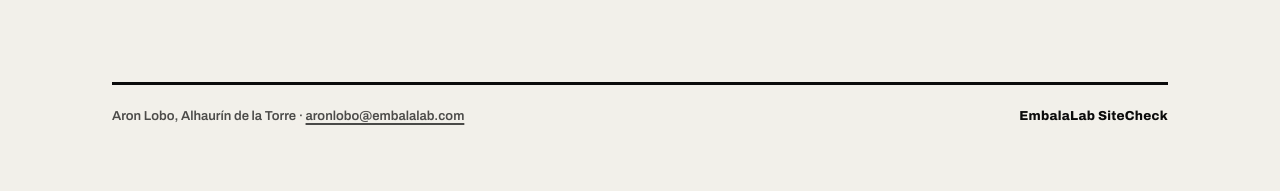
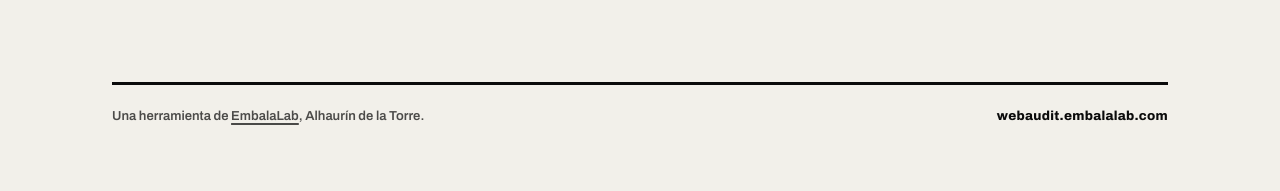
Before and after one commit to EmbalaLab/sitecheck, a FastAPI app: page / in a window 1280 px wide. Shown: the part 1272-1463 px from the top of the page. Run offline with FastAPI, Linux system fonts and the light colour scheme; some libraries are stand-ins or nearby versions.

Commit message:
EmbalaLab tool block, webaudit.embalalab.com, legacy host redirect
Co-Authored-By: Claude Fable 5.1 <noreply@anthropic.com>

```diff
--- a/app.py
+++ b/app.py
@@ -20,7 +20,7 @@ import secrets
 import time
 
 from fastapi import FastAPI, HTTPException, Request
-from fastapi.responses import FileResponse, HTMLResponse, JSONResponse
+from fastapi.responses import FileResponse, HTMLResponse, JSONResponse, RedirectResponse
 from starlette.exceptions import HTTPException as StarletteHTTPException
 from jinja2 import Environment, FileSystemLoader, select_autoescape
 
@@ -70,6 +70,18 @@ async def _worker(job_id: str):
             job.update(status="done", step="done", finished=time.time())
         except Exception as e:  # noqa: BLE001
             job.update(status="error", step="error", error=f"{type(e).__name__}: {str(e)[:200]}", finished=time.time())
+
+
+CANONICAL_HOST = os.environ.get("CANONICAL_HOST", "")  # e.g. webaudit.embalalab.com; other public hostnames redirect there
+LEGACY_HOSTS = {h.strip() for h in os.environ.get("LEGACY_HOSTS", "").split(",") if h.strip()}
+
+
+@app.middleware("http")
+async def _canonical_host(request: Request, call_next):
+    host = (request.headers.get("host") or "").split(":")[0].lower()
+    if CANONICAL_HOST and host in LEGACY_HOSTS:
+        return RedirectResponse(f"https://{CANONICAL_HOST}{request.url.path}" + (f"?{request.url.query}" if request.url.query else ""), status_code=301)
+    return await call_next(request)
 
 
 @app.exception_handler(StarletteHTTPException)
--- a/audit/engine.py
+++ b/audit/engine.py
@@ -24,7 +24,7 @@ import httpx
 from bs4 import BeautifulSoup
 
 UA = "Mozilla/5.0 (Linux; Android 14; Pixel 7) AppleWebKit/537.36 (KHTML, like Gecko) Chrome/124.0.0.0 Mobile Safari/537.36"
-HEADERS = {"User-Agent": UA, "Accept": "text/html,application/xhtml+xml,application/xml;q=0.9,*/*;q=0.8", "Accept-Language": "es-ES,es;q=0.9,en;q=0.7", "X-SiteCheck": "EmbalaLab SiteCheck, https://audit.embalalab.com"}
+HEADERS = {"User-Agent": UA, "Accept": "text/html,application/xhtml+xml,application/xml;q=0.9,*/*;q=0.8", "Accept-Language": "es-ES,es;q=0.9,en;q=0.7", "X-SiteCheck": "EmbalaLab SiteCheck, https://webaudit.embalalab.com"}
 AI_BOTS = ["GPTBot", "OAI-SearchBot", "ChatGPT-User", "ClaudeBot", "Claude-SearchBot", "PerplexityBot", "Google-Extended", "Applebot-Extended", "Meta-ExternalAgent", "Amazonbot", "Bytespider", "CCBot", "Bingbot", "Googlebot"]
 TIMEOUT = httpx.Timeout(15.0, connect=10.0)
 PHONE_RE = re.compile(r"(?<!\d)(?:\+34[\s.-]?)?(?:[6789]\d{2})[\s.-]?\d{2}[\s.-]?\d{2}[\s.-]?\d{2}(?!\d)")
--- a/docker-compose.kali.yml
+++ b/docker-compose.kali.yml
@@ -1,4 +1,4 @@
-# Kali deployment. Public hostname audit.embalalab.com via the homelab Cloudflare tunnel
+# Kali deployment. Public hostname webaudit.embalalab.com (audit.embalalab.com redirects) via the homelab Cloudflare tunnel
 # (ingress -> http://sitecheck:3000). Host port 3124 (registered in shared/port-registry.md).
 services:
   sitecheck:
@@ -13,6 +13,8 @@ services:
       DATA_DIR: /data
       CACHE_SECONDS: "21600"
       PER_IP_PER_HOUR: "5"
+      CANONICAL_HOST: "webaudit.embalalab.com"
+      LEGACY_HOSTS: "audit.embalalab.com"
       # Real runs shown as example cards on the home page (ids under /srv/data/sitecheck). A missing run is simply not shown.
       EXAMPLE_IDS: "smlmkeq-OLA,fnlqk9gEh0g,3z884Yxx6ws,bXFXWZWLaGo"
     shm_size: "1g"
--- a/templates/home.html
+++ b/templates/home.html
@@ -67,7 +67,7 @@
 </section>
 {% endif %}
 
-<footer class="foot"><span><span class="es">Aron Lobo, Alhaurín de la Torre · <a href="mailto:aronlobo@embalalab.com">aronlobo@embalalab.com</a></span><span class="en">Aron Lobo, Alhaurín de la Torre · <a href="mailto:aronlobo@embalalab.com">aronlobo@embalalab.com</a></span></span><span class="rf">EmbalaLab SiteCheck</span></footer>
+<footer class="foot"><span><span class="es">Una herramienta de <a href="https://embalalab.com/">EmbalaLab</a>, Alhaurín de la Torre.</span><span class="en">A tool by <a href="https://embalalab.com/">EmbalaLab</a>, Alhaurín de la Torre.</span></span><span class="rf">webaudit.embalalab.com</span></footer>
 </div>
 {% include "_foot.html" %}
 <script>
--- a/templates/result.html
+++ b/templates/result.html
@@ -178,9 +178,9 @@
 </section>
 
 <section class="sign">
-  <p><span class="es">Hecho por <strong>Aron Lobo</strong>, desarrollador en Alhaurín de la Torre. Si quiere que arregle algo de esta lista, escríbame con el nombre del hallazgo y le digo hoy mismo cuánto tiempo lleva.</span><span class="en">Made by <strong>Aron Lobo</strong>, developer in Alhaurín de la Torre. If you want something on this list fixed, write to me with the name of the finding and I will tell you today how long it takes.</span></p>
-  <p class="who">Aron Lobo</p>
-  <p class="contact"><a href="mailto:aronlobo@embalalab.com">aronlobo@embalalab.com</a> <a href="https://wa.me/34682453682">WhatsApp</a> <a href="https://www.linkedin.com/in/aron-lobo">LinkedIn</a></p>
+  <p><span class="es">SiteCheck es una herramienta de <strong>EmbalaLab</strong>, estudio de desarrollo en Alhaurín de la Torre. Es gratis, no pide registro y está disponible para cualquier web en webaudit.embalalab.com.</span><span class="en">SiteCheck is a tool by <strong>EmbalaLab</strong>, a development studio in Alhaurín de la Torre. It is free, asks for no sign-up and is available for any website at webaudit.embalalab.com.</span></p>
+  <p class="who">EmbalaLab</p>
+  <p class="contact"><a href="https://webaudit.embalalab.com/">webaudit.embalalab.com</a> <a href="https://embalalab.com/">embalalab.com</a></p>
 </section>
 <details class="raw"><summary><span class="es">Datos medidos (técnico)</span><span class="en">Measured data (technical)</span></summary><pre>{{ raw }}</pre></details>
 
```
Also changed, not shown: README.md.
